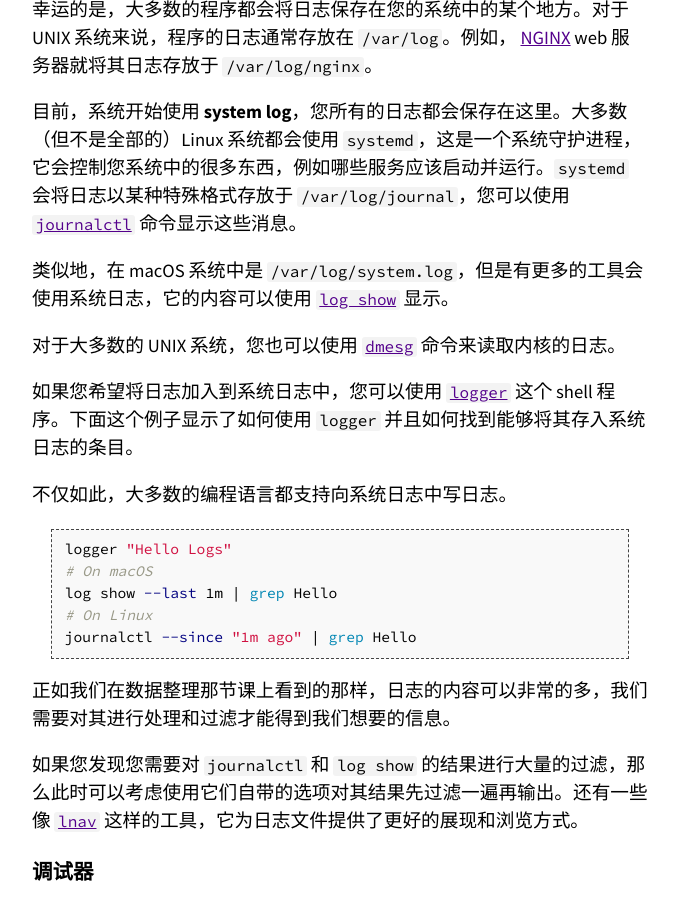
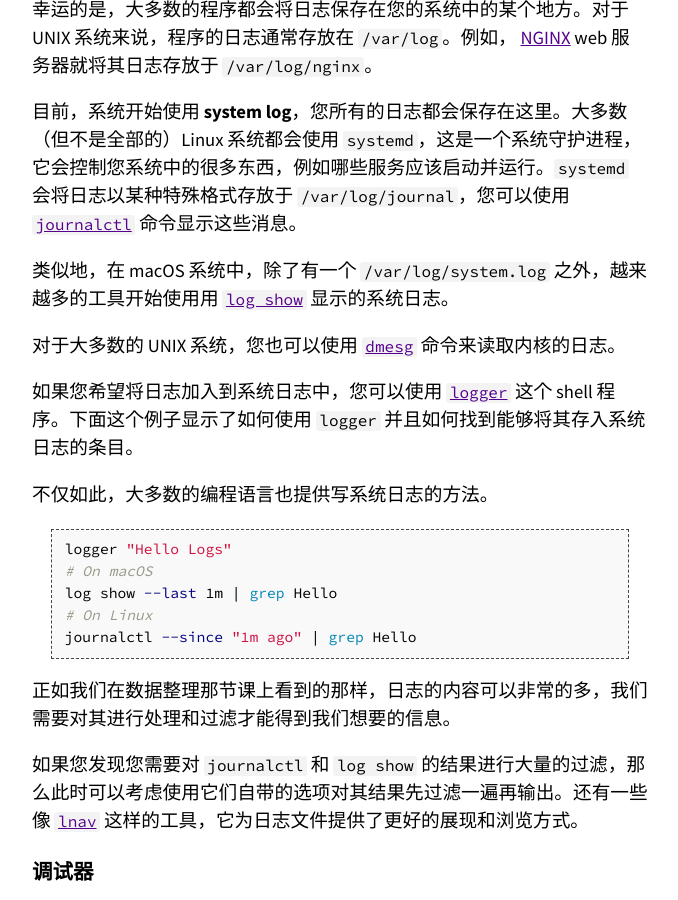
Before and after one commit to missing-semester-cn/missing-semester-cn.github.io, a Jekyll site: the page built from _2020/debugging-profiling.md, in a window 1280 px wide and 900 px high, scrolled down 2248 px. Shown: the whole window, without its empty margins (300-978 px from the left). Built offline with Jekyll 4.4.1, drawn with Linux system fonts in a browser that asks for light colours.

Commit message:
Update logging information for UNIX and macOS systems
Clarified the description of system logs in macOS and improved wording for logging in programming languages.

````diff
--- a/_2020/debugging-profiling.md
+++ b/_2020/debugging-profiling.md
@@ -74,13 +74,13 @@ done
 
 目前，系统开始使用 **system log**，您所有的日志都会保存在这里。大多数（但不是全部的）Linux 系统都会使用 `systemd`，这是一个系统守护进程，它会控制您系统中的很多东西，例如哪些服务应该启动并运行。`systemd` 会将日志以某种特殊格式存放于 `/var/log/journal`，您可以使用 [`journalctl`](http://man7.org/linux/man-pages/man1/journalctl.1.html) 命令显示这些消息。
 
-类似地，在 macOS 系统中是 `/var/log/system.log`，但是有更多的工具会使用系统日志，它的内容可以使用 [`log show`](https://www.manpagez.com/man/1/log/) 显示。
+类似地，在 macOS 系统中，除了有一个 `/var/log/system.log` 之外，越来越多的工具开始使用用 [`log show`](https://www.manpagez.com/man/1/log/) 显示的系统日志。
 
 对于大多数的 UNIX 系统，您也可以使用 [`dmesg`](http://man7.org/linux/man-pages/man1/dmesg.1.html) 命令来读取内核的日志。
 
 如果您希望将日志加入到系统日志中，您可以使用 [`logger`](http://man7.org/linux/man-pages/man1/logger.1.html) 这个 shell 程序。下面这个例子显示了如何使用 `logger` 并且如何找到能够将其存入系统日志的条目。
 
-不仅如此，大多数的编程语言都支持向系统日志中写日志。
+不仅如此，大多数的编程语言也提供写系统日志的方法。
 
 ```bash
 logger "Hello Logs"
````
